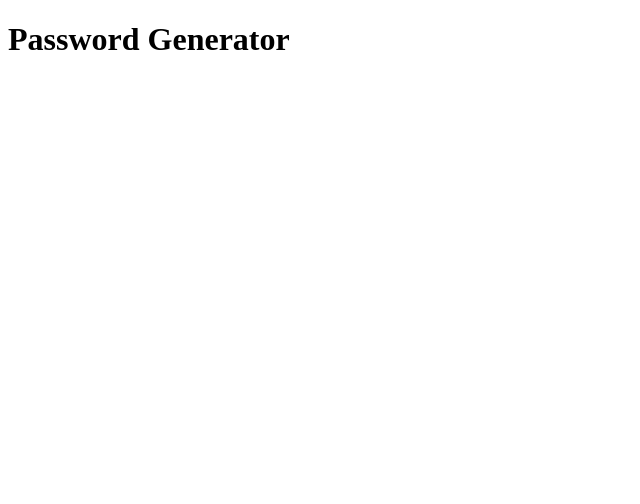
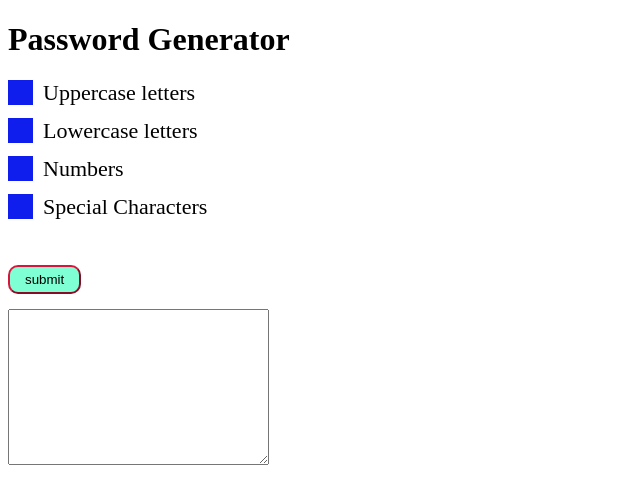
Before and after one commit to ADennis22/password-generator, a plain HTML site: page index.html in a window 1280 px wide. Shown: the whole page, without its empty margins (0-640 px from the left). Drawn offline with Linux system fonts and the light colour scheme.

Commit message:
added css and HTML

```diff
--- /dev/null
+++ b/assets/css/style.css
@@ -0,0 +1,75 @@
+/* The container */
+.container {
+    display: block;
+    position: relative;
+    padding-left: 35px;
+    margin-bottom: 12px;
+    cursor: pointer;
+    font-size: 22px;
+    -webkit-user-select: none;
+    -moz-user-select: none;
+    -ms-user-select: none;
+    user-select: none;
+  }
+
+  /* Hide the browser's default checkbox */
+  .container input {
+    position: absolute;
+    opacity: 0;
+    cursor: pointer;
+    height: 0;
+    width: 0;
+  }
+
+  /* Create a custom checkbox */
+  .checkmark {
+    position: absolute;
+    top: 0;
+    left: 0;
+    height: 25px;
+    width: 25px;
+    background-color: rgb(15, 30, 236);
+  }
+
+  /* On mouse-over, add a grey background color */
+  .container:hover input ~ .checkmark {
+    background-color: rgb(230, 74, 74);
+  }
+
+  /* When the checkbox is checked, add a blue background */
+  .container input:checked ~ .checkmark {
+    background-color: #2196F3;
+  }
+
+  /* Create the checkmark/indicator (hidden when not checked) */
+  .checkmark:after {
+    content: "";
+    position: absolute;
+    display: none;
+  }
+
+  /* Show the checkmark when checked */
+  .container input:checked ~ .checkmark:after {
+    display: block;
+  }
+
+  /* Style the checkmark/indicator */
+  .container .checkmark:after {
+    left: 9px;
+    top: 5px;
+    width: 5px;
+    height: 10px;
+    border: solid white;
+    border-width: 0 3px 3px 0;
+    -webkit-transform: rotate(45deg);
+    -ms-transform: rotate(45deg);
+    transform: rotate(45deg);
+  }
+
+  .submit-btn {
+      background-color: aquamarine;
+      margin: 15px 0 15px 0;
+      border-color: crimson;
+      padding:5px 15px 5px 15px;
+border-radius: 10px;
+  }
--- /dev/null
+++ b/assets/javascript/script.js
@@ -0,0 +1,21 @@
+console.log("Hello World");
+console.log(document);
+
+var btn = document.querySelector("#submit-button");
+var  numList = [0, 1, 2, 3, 4, 5, 6, 7, 8, 9];
+var  lowerLetters = "abcdefghijklmnopqrstuvwxyz";
+var lowerList= lowerLetters.split("");
+var upperList = lowerLetters.toUpperCase().split("")
+console.log(lowerList,upperList);
+var specialChar ="!@#$%^&*".split("");
+console.log(specialChar);
+console.log(numList);
+
+// for (var index = 0; index < lowerLetters.length; index++) {
+//     var element = lowerLetters[index];
+//     console.log(element);
+
+// }
+console.log(lowerList[0]);
+console.log(lowerList[30]);
+console.log(lowerList[25]);
--- a/index.html
+++ b/index.html
@@ -1,12 +1,37 @@
 <!DOCTYPE html>
 <html lang="en">
+
 <head>
     <meta charset="UTF-8">
     <meta http-equiv="X-UA-Compatible" content="IE=edge">
     <meta name="viewport" content="width=device-width, initial-scale=1.0">
     <title>Password Generator</title>
+    <link rel="stylesheet" href="./assets/css/style.css">
 </head>
+
 <body>
     <h1>Password Generator</h1>
+    <label class="container"> Uppercase letters
+        <input type="checkbox" name="one" id="one">
+        <span class="checkmark"></span>
+    </label>
+    <label class="container"> Lowercase letters
+        <input type="checkbox" name="two" id="two">
+        <span class="checkmark"></span>
+    </label>
+    <label class="container"> Numbers
+        <input type="checkbox" name="three" id="three">
+        <span class="checkmark"></span>
+    </label>
+    <label class="container"> Special Characters
+        <input type="checkbox" name="four" id="four">
+        <span class="checkmark"></span>
+    </label>
+    <br>
+    <button class="submit-btn" id="submit-button">submit</button>
+    <br>
+    <textarea name="your Password" id="password-text-area" cols="30" rows="10"></textarea>
+    <script src="./assets/javascript/script.js"></script>
 </body>
+
 </html>
```
